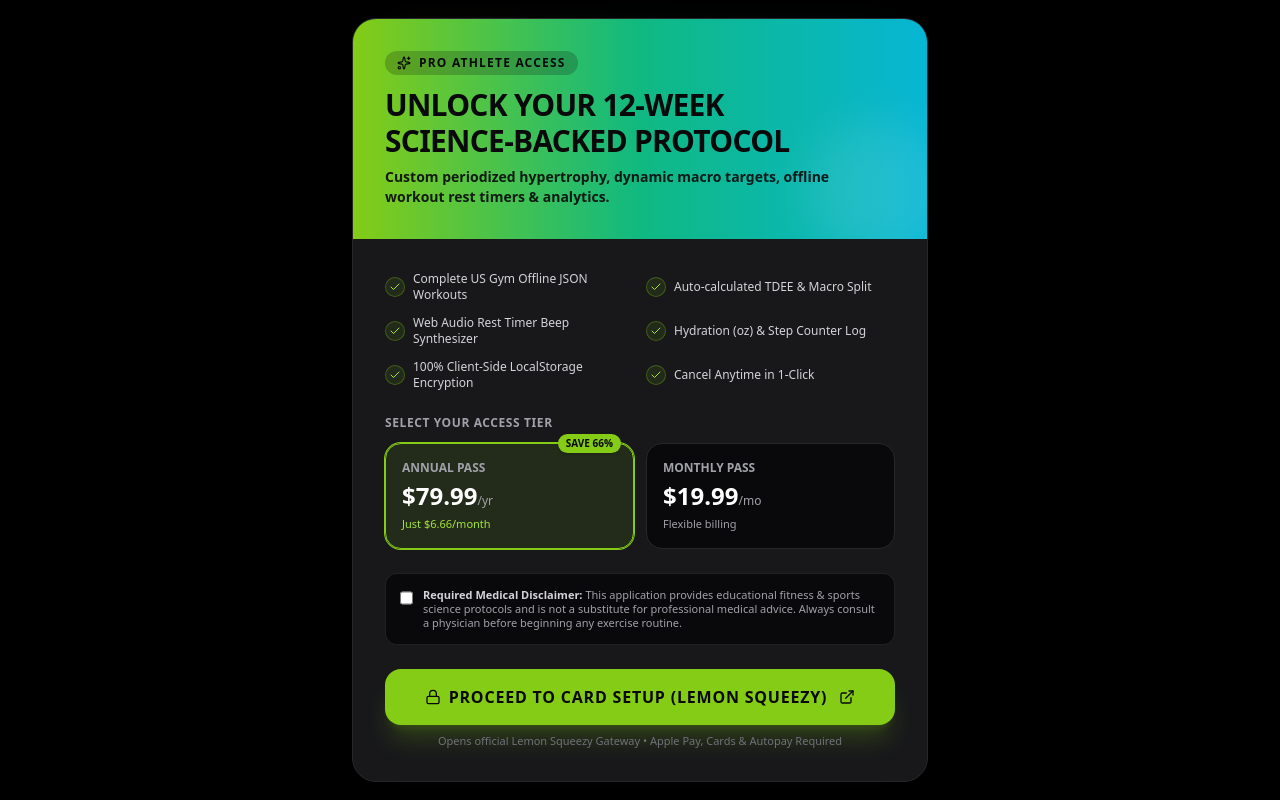
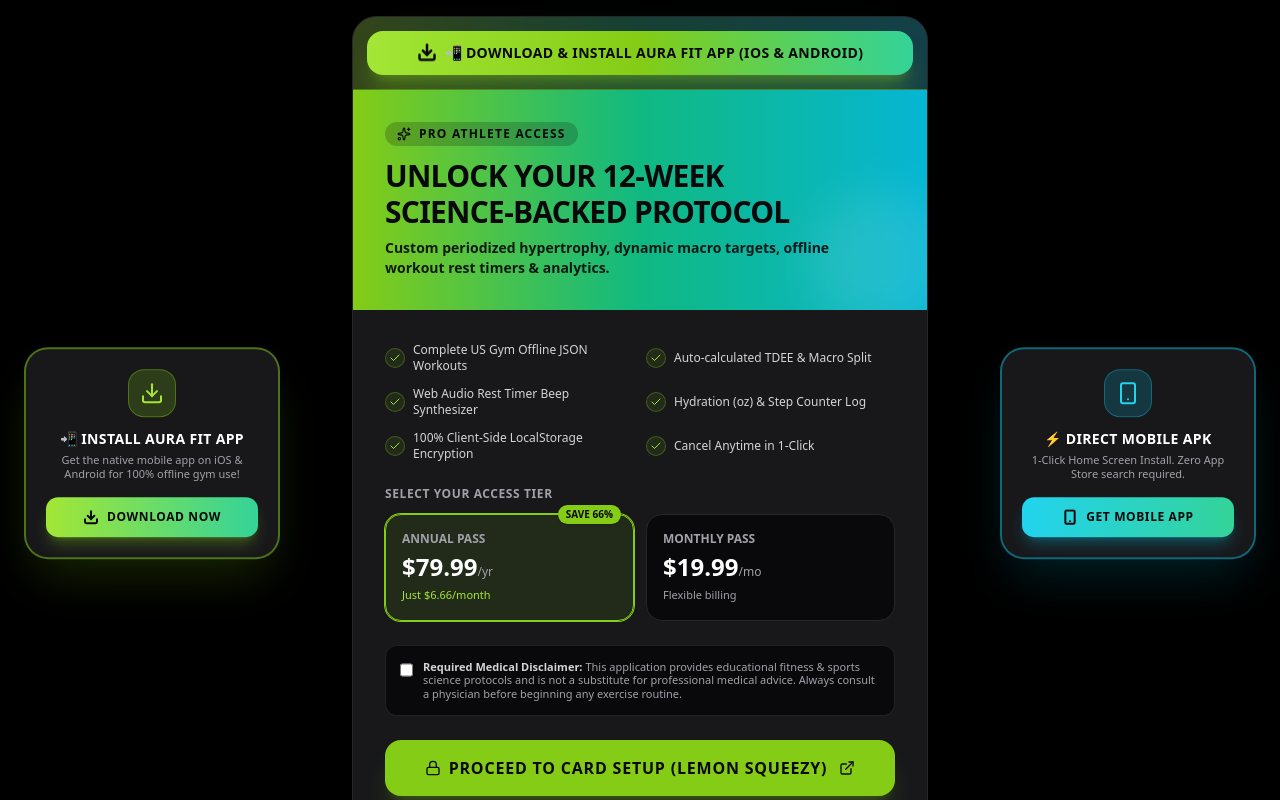
Before and after one commit to kumargope/aurafit-app, a React (Vite) app: page / in a window 1280 px wide. Built offline with nearby package versions, Linux system fonts and the light colour scheme.

Commit message:
Add prominent left and right side floating popup Download APK banners to PaywallModal

```diff
--- a/src/App.tsx
+++ b/src/App.tsx
@@ -257,6 +257,7 @@
         <PaywallModal
           onSuccess={handleSubscriptionSuccess}
           onClose={subscription.isSubscribed ? () => setShowPaywall(false) : undefined}
+          onOpenInstallModal={() => setShowInstallModal(true)}
         />
       )}
 
--- a/src/components/PaywallModal.tsx
+++ b/src/components/PaywallModal.tsx
@@ -1,5 +1,5 @@
 import React, { useState } from 'react';
-import { ShieldAlert, Check, Lock, Sparkles, AlertTriangle, ExternalLink, RefreshCw, Loader2, ShieldCheck } from 'lucide-react';
+import { ShieldAlert, Check, Lock, Sparkles, AlertTriangle, ExternalLink, RefreshCw, Loader2, ShieldCheck, Download, Smartphone } from 'lucide-react';
 import {
   isDeviceTrialAlreadyClaimed,
   getDeviceTrialRecord,
@@ -9,6 +9,7 @@
 interface PaywallModalProps {
   onSuccess?: (sub?: SubscriptionState) => void;
   onClose?: () => void;
+  onOpenInstallModal?: () => void;
   isModal?: boolean;
 }
 
@@ -18,7 +19,7 @@
   monthly: 'https://aurafit-app.lemonsqueezy.com/checkout/buy/56003e82-c2cc-41f1-a095-2454ca6a9fbe',
 };
 
-export const PaywallModal: React.FC<PaywallModalProps> = ({ onClose, isModal = true }) => {
+export const PaywallModal: React.FC<PaywallModalProps> = ({ onClose, onOpenInstallModal, isModal = true }) => {
   const [billingCycle, setBillingCycle] = useState<'monthly' | 'annual'>('annual');
   const [disclaimerAccepted, setDisclaimerAccepted] = useState<boolean>(false);
   const [step, setStep] = useState<'checkout' | 'verifying'>('checkout');
@@ -50,7 +51,69 @@
 
   return (
     <div className={containerClasses}>
+
+      {/* Side Popups / Banners for Desktop View (Left & Right Sides) */}
+      {onOpenInstallModal && (
+        <>
+          {/* Left Side Floating Popup */}
+          <div className="hidden lg:flex fixed left-6 top-1/2 -translate-y-1/2 z-50 w-64 bg-zinc-900 border-2 border-lime-500/50 rounded-3xl p-5 shadow-2xl shadow-lime-500/20 flex-col items-center text-center animate-bounce duration-1000">
+            <div className="w-12 h-12 rounded-2xl bg-lime-500/20 border border-lime-500/40 flex items-center justify-center mb-3">
+              <Download className="w-6 h-6 text-lime-400" />
+            </div>
+            <h3 className="text-sm font-black uppercase text-white tracking-wide">
+              📲 Install AURA FIT App
+            </h3>
+            <p className="text-[11px] text-zinc-400 mt-1 mb-4 leading-tight">
+              Get the native mobile app on iOS & Android for 100% offline gym use!
+            </p>
+            <button
+              type="button"
+              onClick={onOpenInstallModal}
+              className="w-full py-3 px-4 bg-gradient-to-r from-lime-400 to-emerald-400 hover:from-lime-300 hover:to-emerald-300 text-zinc-950 font-black text-xs uppercase tracking-wider rounded-xl shadow-lg shadow-lime-500/30 flex items-center justify-center gap-2 cursor-pointer transition-all transform hover:scale-105"
+            >
+              <Download className="w-4 h-4 stroke-[3]" />
+              <span>DOWNLOAD NOW</span>
+            </button>
+          </div>
+
+          {/* Right Side Floating Popup */}
+          <div className="hidden lg:flex fixed right-6 top-1/2 -translate-y-1/2 z-50 w-64 bg-zinc-900 border-2 border-cyan-500/50 rounded-3xl p-5 shadow-2xl shadow-cyan-500/20 flex-col items-center text-center animate-bounce duration-1000">
+            <div className="w-12 h-12 rounded-2xl bg-cyan-500/20 border border-cyan-500/40 flex items-center justify-center mb-3">
+              <Smartphone className="w-6 h-6 text-cyan-400" />
+            </div>
+            <h3 className="text-sm font-black uppercase text-white tracking-wide">
+              ⚡ Direct Mobile APK
+            </h3>
+            <p className="text-[11px] text-zinc-400 mt-1 mb-4 leading-tight">
+              1-Click Home Screen Install. Zero App Store search required.
+            </p>
+            <button
+              type="button"
+              onClick={onOpenInstallModal}
+              className="w-full py-3 px-4 bg-gradient-to-r from-cyan-400 to-emerald-400 hover:from-cyan-300 hover:to-emerald-300 text-zinc-950 font-black text-xs uppercase tracking-wider rounded-xl shadow-lg shadow-cyan-500/30 flex items-center justify-center gap-2 cursor-pointer transition-all transform hover:scale-105"
+            >
+              <Smartphone className="w-4 h-4 stroke-[3]" />
+              <span>GET MOBILE APP</span>
+            </button>
+          </div>
+        </>
+      )}
+
       <div className="w-full max-w-xl bg-zinc-900 border border-zinc-800 rounded-3xl shadow-2xl overflow-hidden my-auto animate-in fade-in zoom-in-95 duration-200">
+
+        {/* Top Big Download App Banner */}
+        {onOpenInstallModal && (
+          <div className="p-3.5 bg-gradient-to-r from-lime-500/25 via-emerald-500/25 to-cyan-500/25 border-b border-lime-500/40 text-center">
+            <button
+              type="button"
+              onClick={onOpenInstallModal}
+              className="w-full py-3 px-4 bg-gradient-to-r from-lime-400 via-lime-500 to-emerald-400 hover:from-lime-300 hover:to-emerald-300 active:scale-[0.98] text-zinc-950 font-black text-sm uppercase tracking-wide rounded-2xl shadow-xl shadow-lime-500/30 flex items-center justify-center gap-2 transition-all cursor-pointer"
+            >
+              <Download className="w-5 h-5 stroke-[3] animate-bounce" />
+              <span>📲 DOWNLOAD & INSTALL AURA FIT APP (iOS & ANDROID)</span>
+            </button>
+          </div>
+        )}
 
         {/* Banner Header */}
         <div className="bg-gradient-to-r from-lime-500 via-emerald-500 to-cyan-500 p-6 sm:p-8 text-zinc-950 relative overflow-hidden">
```
